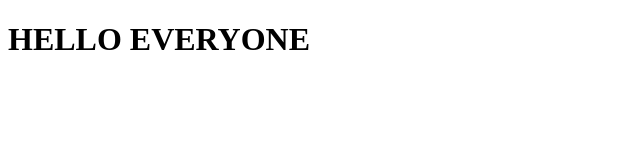
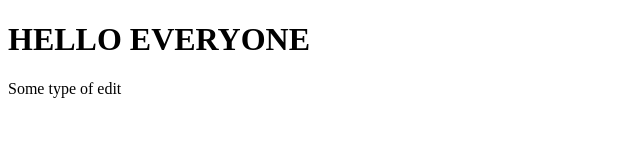
Before and after one commit to mcsp-practice/testthings, a plain HTML site: page index.html in a window 1280 px wide. Shown: the whole page, without its empty margins (0-640 px from the left). Drawn offline with Linux system fonts and the light colour scheme.

Commit message:
added some text

```diff
--- a/index.html
+++ b/index.html
@@ -9,5 +9,6 @@
     <h1>
       HELLO EVERYONE
     </h1>
+    <p>Some type of edit</p>
   </body>
 </html>
```
